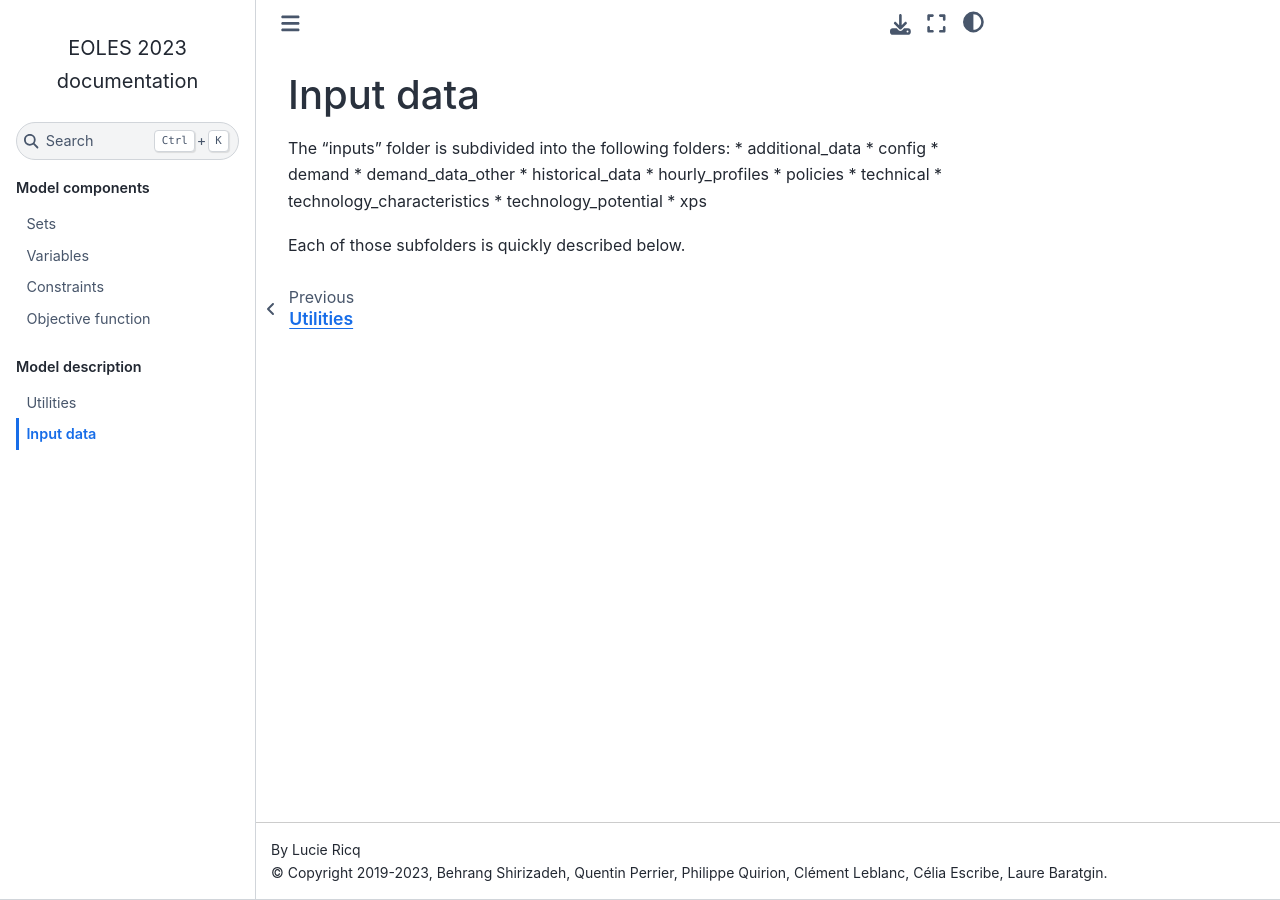
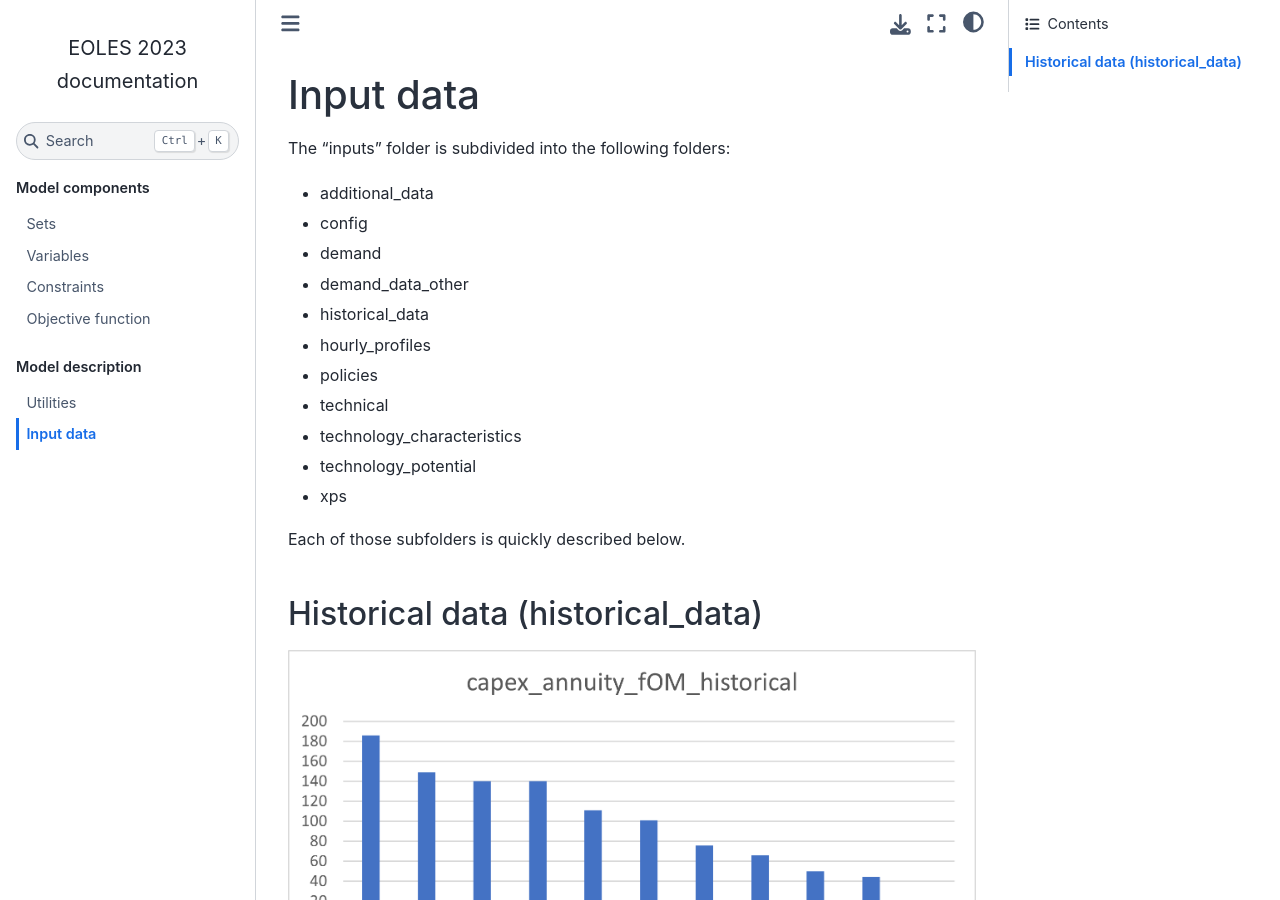
Before and after one commit to LucieRC/EOLES, a Sphinx documentation site: the page built from docs/input_data.rst, in a window 1280 px wide and 900 px high. Built offline with Sphinx 7.4.7 and the Sphinx Book theme 1.1.4, drawn with Linux system fonts in a browser that asks for light colours.

Commit message:
Adding some visualizations

```diff
--- a/docs/input_data.rst
+++ b/docs/input_data.rst
@@ -3,6 +3,7 @@
 ##########################################
 
 The "inputs" folder is subdivided into the following folders:
+
 * additional_data
 * config
 * demand
@@ -16,3 +17,17 @@
 * xps
 
 Each of those subfolders is quickly described below.
+
+
+
+.. _historical_data:
+
+Historical data (historical_data)
+==================================
+
+.. image:: img/capex_annuity_fOM_historical.png
+.. image:: img/capex_annuity_historical.png
+.. image:: img/existing_capacity_historical.png
+.. image:: img/existing_capacity.png
+
+...
```
Also changed, not shown: docs/img/capex_annuity_fOM_historical.png (added), docs/img/capex_annuity_historical.png (added), docs/img/existing_capacity.png (added), docs/img/existing_capacity_historical.png (added).
